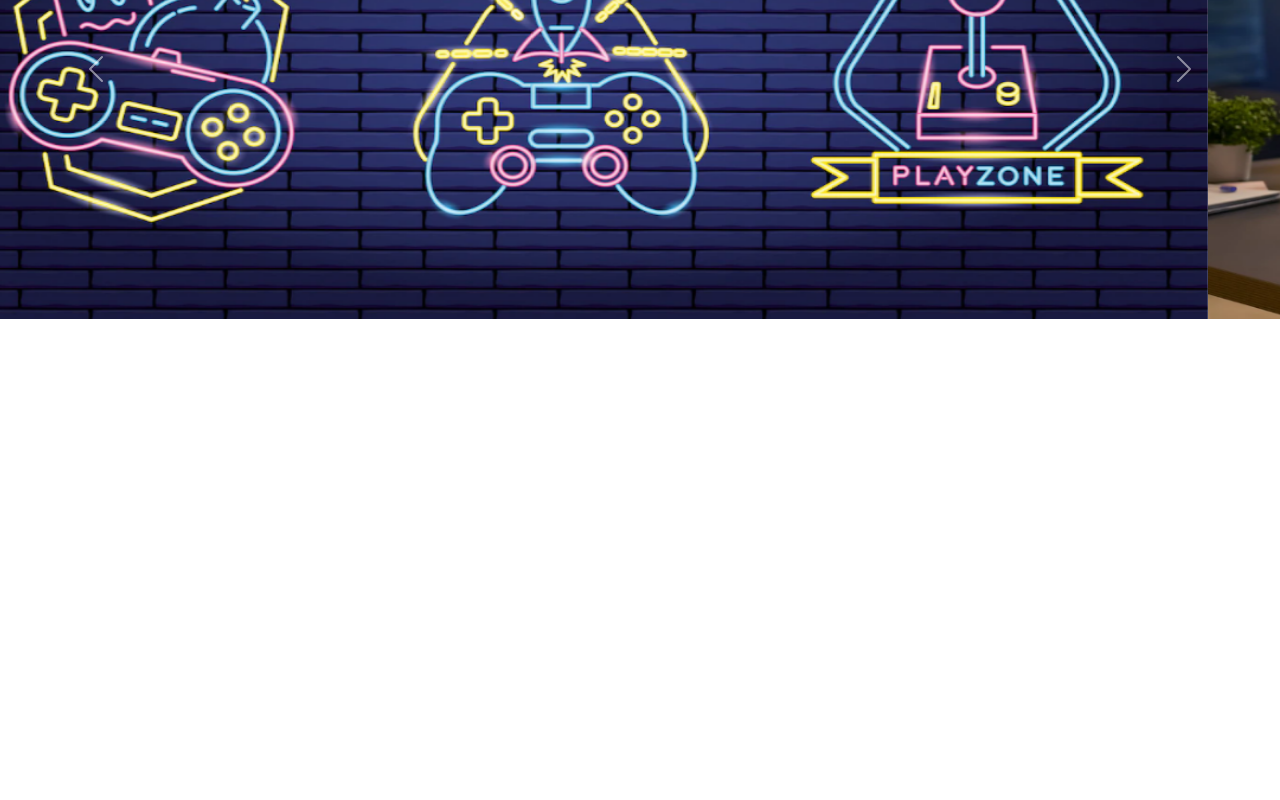
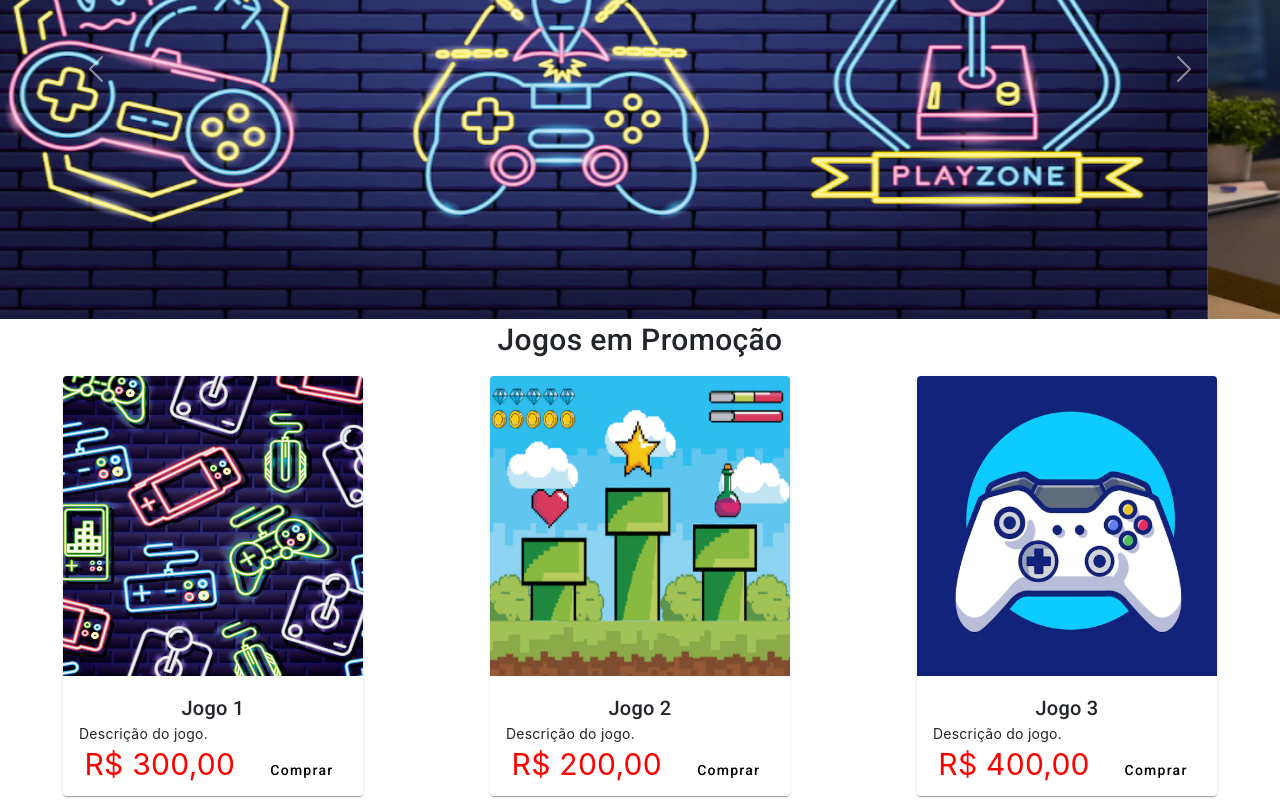
Before and after one commit to augustofklein/senai-versoes-colaboracoes, an Angular app in the folder FrontEnd/projeto-angular/: page / in a window 1280 px wide. Shown: the part 245-1045 px from the top of the page. Before the commit the page ends 800 px from the top, so only its background shows below. Built offline with nearby package versions, Linux system fonts and the light colour scheme.

Commit message:
Adicao dos procedimentos para adicao da secao do inicio

```diff
--- a/FrontEnd/projeto-angular/src/app/inicio/inicio.component.css
+++ b/FrontEnd/projeto-angular/src/app/inicio/inicio.component.css
@@ -1,11 +1,56 @@
 main {
-    min-height: 500px;
+  min-height: 500px;
 }
 
 #section-banner {
-    min-height: 400px;
+  min-height: 400px;
 }
 
 #section-banner img {
-    height: 500px;
+  height: 500px;
 }
+
+h2 {
+  text-align: center;
+  font-size: 30px;
+  margin-top: 5px;
+}
+
+.example-card {
+  max-width: 400px;
+}
+
+.example-header-image {
+  background-image: url("https://material.angular.io/assets/img/examples/shiba1.jpg");
+  background-size: auto;
+}
+
+mat-grid-list {
+  margin: 10px 0px;
+}
+
+mat-grid-tile {
+  padding: 2px;
+  border-radius: 30px;
+}
+
+mat-card-header {
+  display: flex;
+  align-items: center;
+  justify-content: center;
+}
+
+mat-card-actions {
+  display: flex;
+  justify-content: space-around;
+}
+
+mat-card-actions p {
+  color: red;
+  font-size: 30px;
+}
+
+mat-card img {
+  height: 300px;
+  width: 300px;
+}
--- a/FrontEnd/projeto-angular/src/app/inicio/inicio.component.html
+++ b/FrontEnd/projeto-angular/src/app/inicio/inicio.component.html
@@ -36,4 +36,67 @@
       </button>
     </div>
   </section>
+
+  <h2>Jogos em Promoção</h2>
+
+  <mat-grid-list cols="3">
+    <mat-grid-tile>
+        <mat-card class="example-card">
+            <img mat-card-image src="./assets/img/jogo1.PNG" alt="Jogo 1">
+
+            <mat-card-header>
+              <mat-card-title>Jogo 1</mat-card-title>
+            </mat-card-header>
+
+            <mat-card-content>
+              <p>
+                Descrição do jogo.
+              </p>
+            </mat-card-content>
+            <mat-card-actions>
+              <p>R$ 300,00</p>
+              <button mat-button>Comprar</button>
+            </mat-card-actions>
+          </mat-card>
+    </mat-grid-tile>
+    <mat-grid-tile>
+        <mat-card class="example-card">
+            <img mat-card-image src="./assets/img/jogo2.PNG" alt="Jogo 2">
+
+            <mat-card-header>
+              <mat-card-title>Jogo 2</mat-card-title>
+            </mat-card-header>
+
+            <mat-card-content>
+              <p>
+                Descrição do jogo.
+              </p>
+            </mat-card-content>
+            <mat-card-actions>
+              <p>R$ 200,00</p>
+              <button mat-button>Comprar</button>
+            </mat-card-actions>
+          </mat-card>
+    </mat-grid-tile>
+    <mat-grid-tile>
+        <mat-card class="example-card">
+            <img mat-card-image src="./assets/img/jogo3.PNG" alt="Jogo 3">
+
+            <mat-card-header>
+              <mat-card-title>Jogo 3</mat-card-title>
+            </mat-card-header>
+
+            <mat-card-content>
+              <p>
+                Descrição do jogo.
+              </p>
+            </mat-card-content>
+            <mat-card-actions>
+              <p>R$ 400,00</p>
+              <button mat-button>Comprar</button>
+            </mat-card-actions>
+          </mat-card>
+    </mat-grid-tile>
+  </mat-grid-list>
+
 </main>
```
